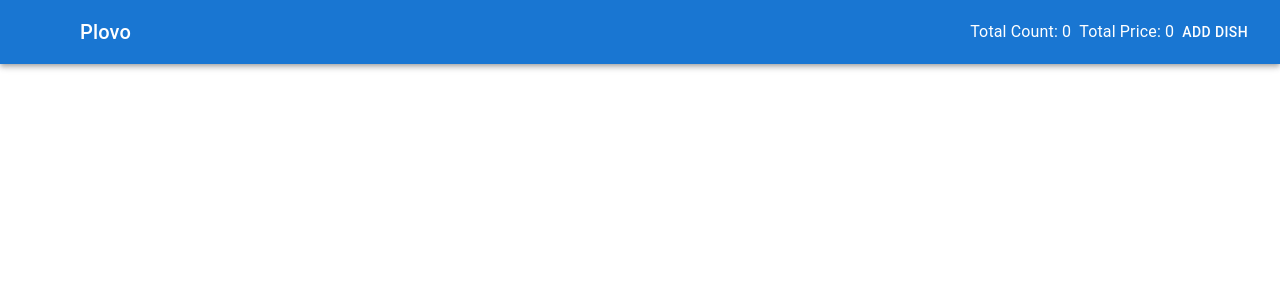
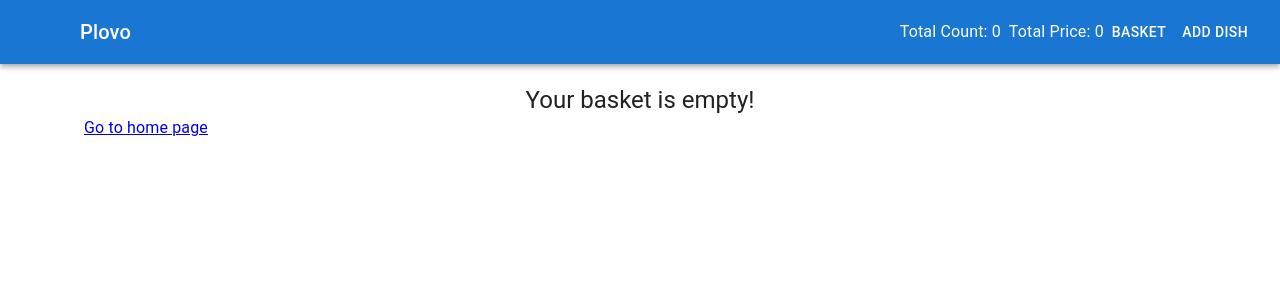
Before and after one commit to ihsant-lgtm/homework10, a React (Vite) app: page /basket in a window 1280 px wide. Shown: the top 300 px of the page. Built offline with nearby package versions, Linux system fonts and the light colour scheme; some icons are missing.

Commit message:
to home work

```diff
--- a/src/App.tsx
+++ b/src/App.tsx
@@ -8,6 +8,7 @@ import { EditDish } from "./pages/edit-dish/EditDish"
 import { useState } from "react"
 import type { IBasketState, IDish } from "./types"
 import { addDishToBasket } from "./utils/basketHelpers"
+import { Basket } from "./pages/basket/Basket"
 
 function App() {
   const [basket, setBasket] = useState<IBasketState>(
@@ -36,6 +37,7 @@ function App() {
           <Route path="/dish/:id" element={<Dish />} />
           <Route path="/dish/create" element={<AddDish />} />
           <Route path="/dish/edit/:id" element={<EditDish />}/>
+          <Route path="/basket" element={<Basket basketState={basket}/>} />
         </Routes>
       </Container>
     </>
--- a/src/components/header/Header.tsx
+++ b/src/components/header/Header.tsx
@@ -22,6 +22,10 @@ export const Header = ({ totalCount, totalPrice }: Props) => {
 
     const goAddDish = () => {
         navigate('/dish/create')
+    }
+
+    const goToBasket = () => {
+        navigate('/basket')
     }
     return (
         <div>
@@ -59,6 +63,7 @@ export const Header = ({ totalCount, totalPrice }: Props) => {
                                 </Typography>
                             </div>
                         </div>
+                        <Button color="inherit" onClick={goToBasket}>Basket</Button>
                         <Button color="inherit" onClick={goAddDish}>Add Dish</Button>
                     </Toolbar>
                 </AppBar>
--- /dev/null
+++ b/src/pages/basket/Basket.tsx
@@ -0,0 +1,32 @@
+import { Container, Typography } from "@mui/material";
+import type { IBasketState } from "../../types";
+import { Link } from "react-router";
+
+interface Props {
+    basketState: IBasketState
+}
+
+export const Basket = ({ basketState }: Props) => {
+    const { items, totalCount, totalPrice } = basketState
+
+    if (items.length === 0) {
+        return (
+            <Container>
+                <Typography variant="h5" align="center">
+                    Your basket is empty!
+                </Typography>
+                <Link to={'/'}>
+                    <Typography>
+                        Go to home page
+                    </Typography>
+                </Link>
+            </Container>
+        )
+    }
+
+    return (
+        <div>
+            Basket
+        </div>
+    )
+}
```
